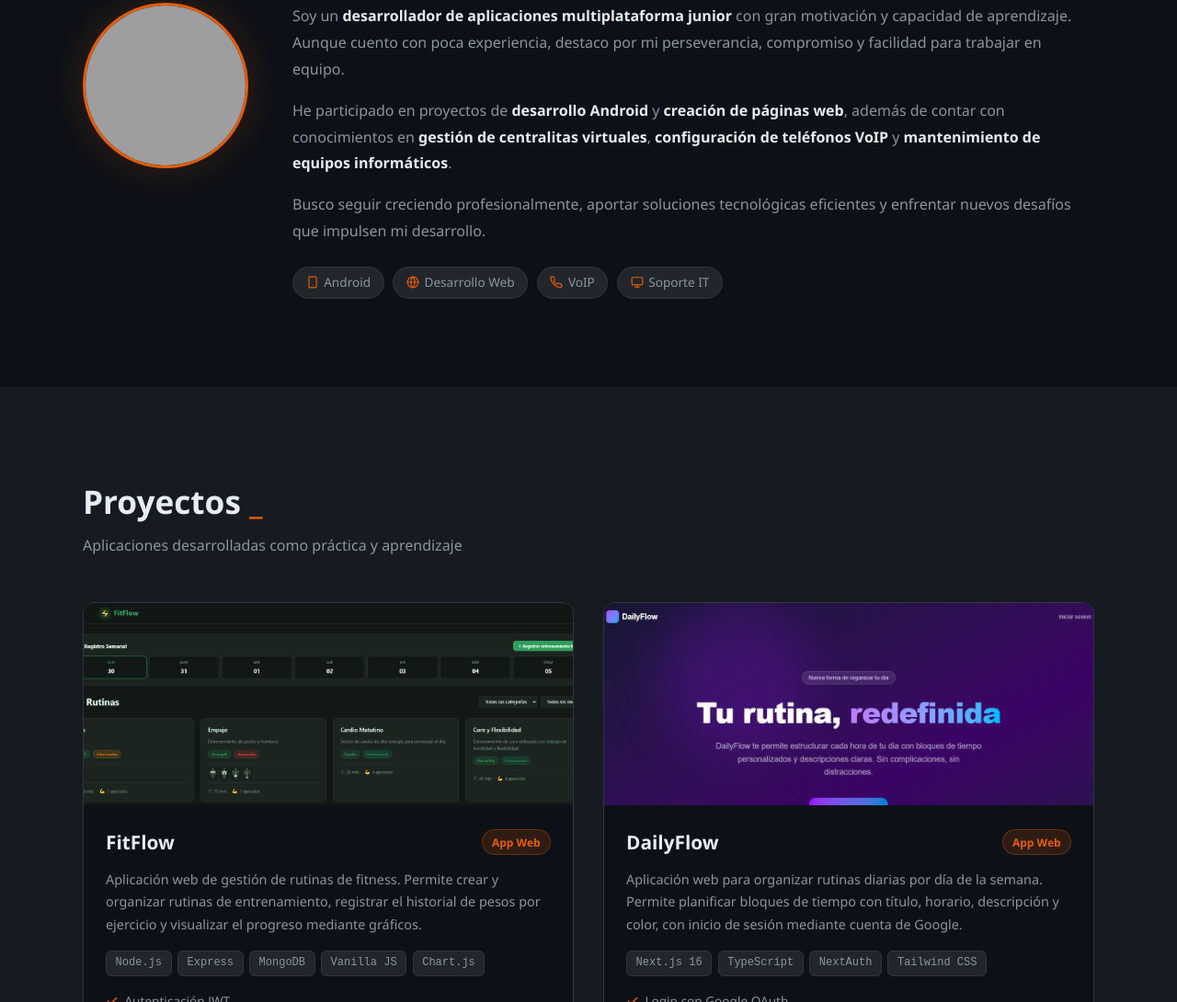
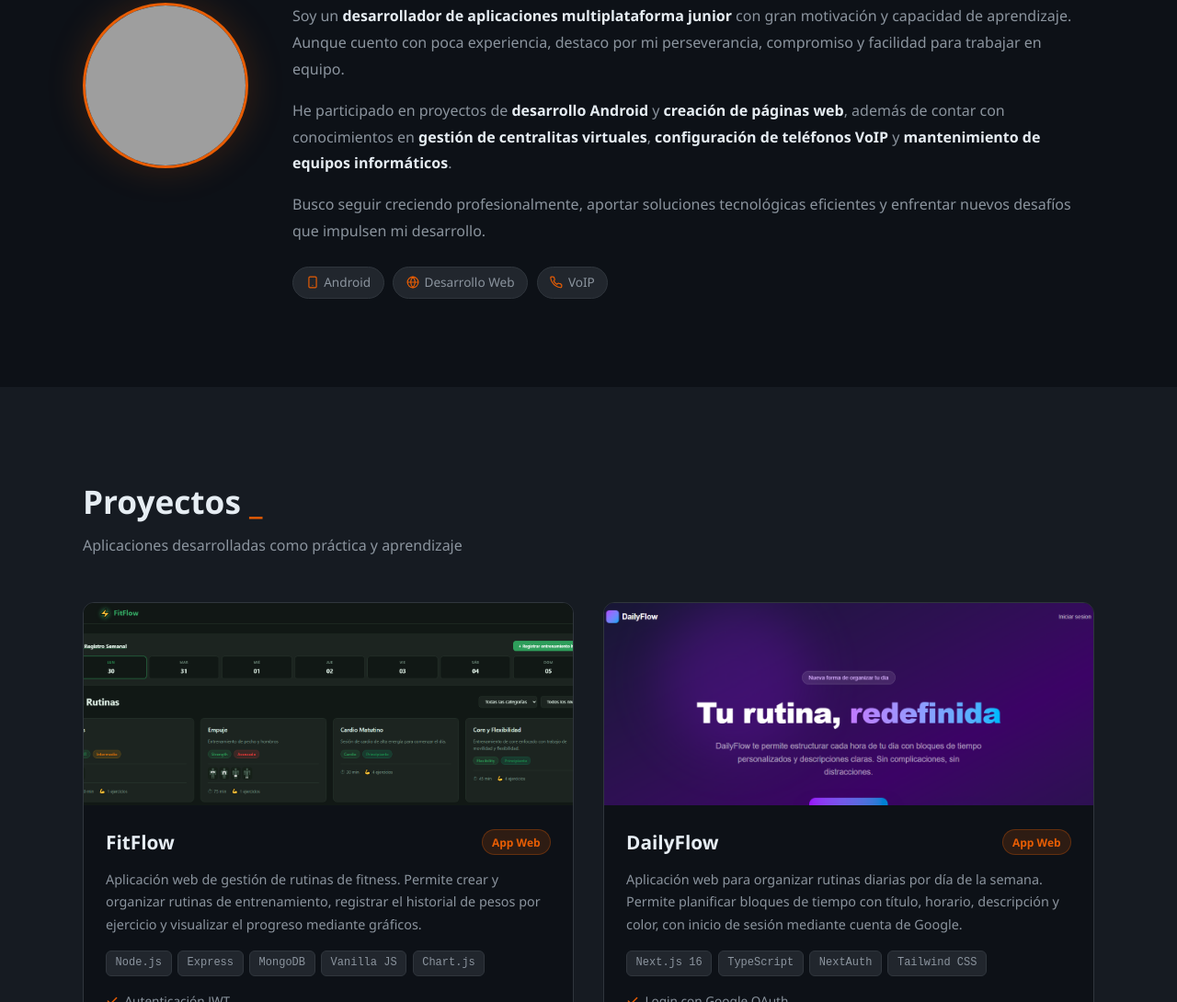
Before and after one commit to angelsg22/portfolio-holder, a plain HTML site: page index.html in a window 1280 px wide. Shown: the part 957-2047 px from the top of the page at 92% size. Drawn offline with Linux system fonts and the light colour scheme; grey boxes are pictures that could not be loaded.

Commit message:
Quitar icono de IT

```diff
--- a/index.html
+++ b/index.html
@@ -93,10 +93,6 @@
             <span class="badge">
               <svg width="14" height="14" viewBox="0 0 24 24" fill="none" stroke="currentColor" stroke-width="2" stroke-linecap="round" stroke-linejoin="round" aria-hidden="true"><path d="M22 16.92v3a2 2 0 0 1-2.18 2 19.79 19.79 0 0 1-8.63-3.07A19.5 19.5 0 0 1 4.36 12a19.79 19.79 0 0 1-3.07-8.67A2 2 0 0 1 3.11 2h3a2 2 0 0 1 2 1.72c.127.96.361 1.903.7 2.81a2 2 0 0 1-.45 2.11L7.09 9.91a16 16 0 0 0 6 6l1.27-1.27a2 2 0 0 1 2.11-.45c.907.339 1.85.573 2.81.7A2 2 0 0 1 21 16.92z"/></svg>
               VoIP
-            </span>
-            <span class="badge">
-              <svg width="14" height="14" viewBox="0 0 24 24" fill="none" stroke="currentColor" stroke-width="2" stroke-linecap="round" stroke-linejoin="round" aria-hidden="true"><rect x="2" y="3" width="20" height="14" rx="2"/><line x1="8" y1="21" x2="16" y2="21"/><line x1="12" y1="17" x2="12" y2="21"/></svg>
-              Soporte IT
             </span>
           </div>
         </div>
```
